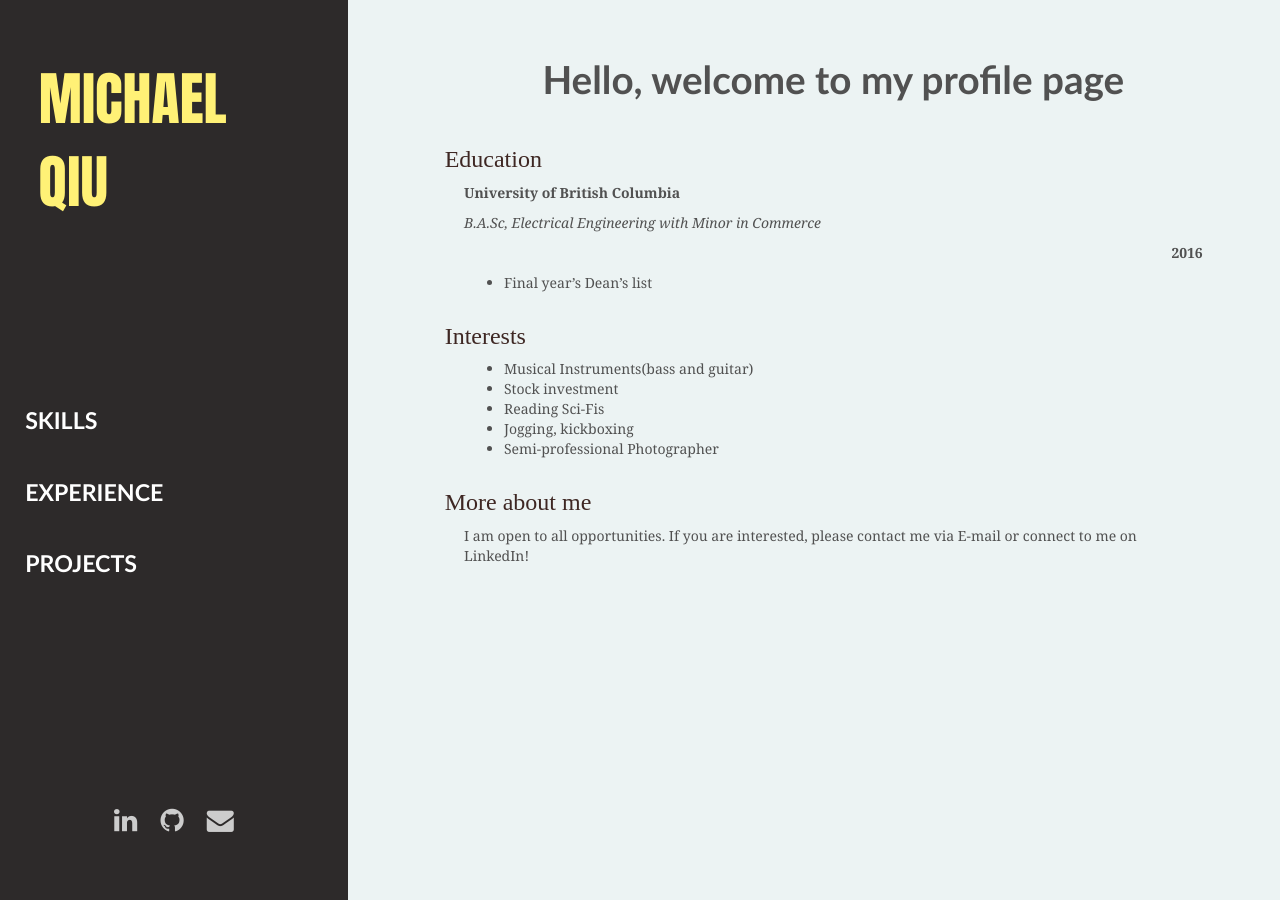
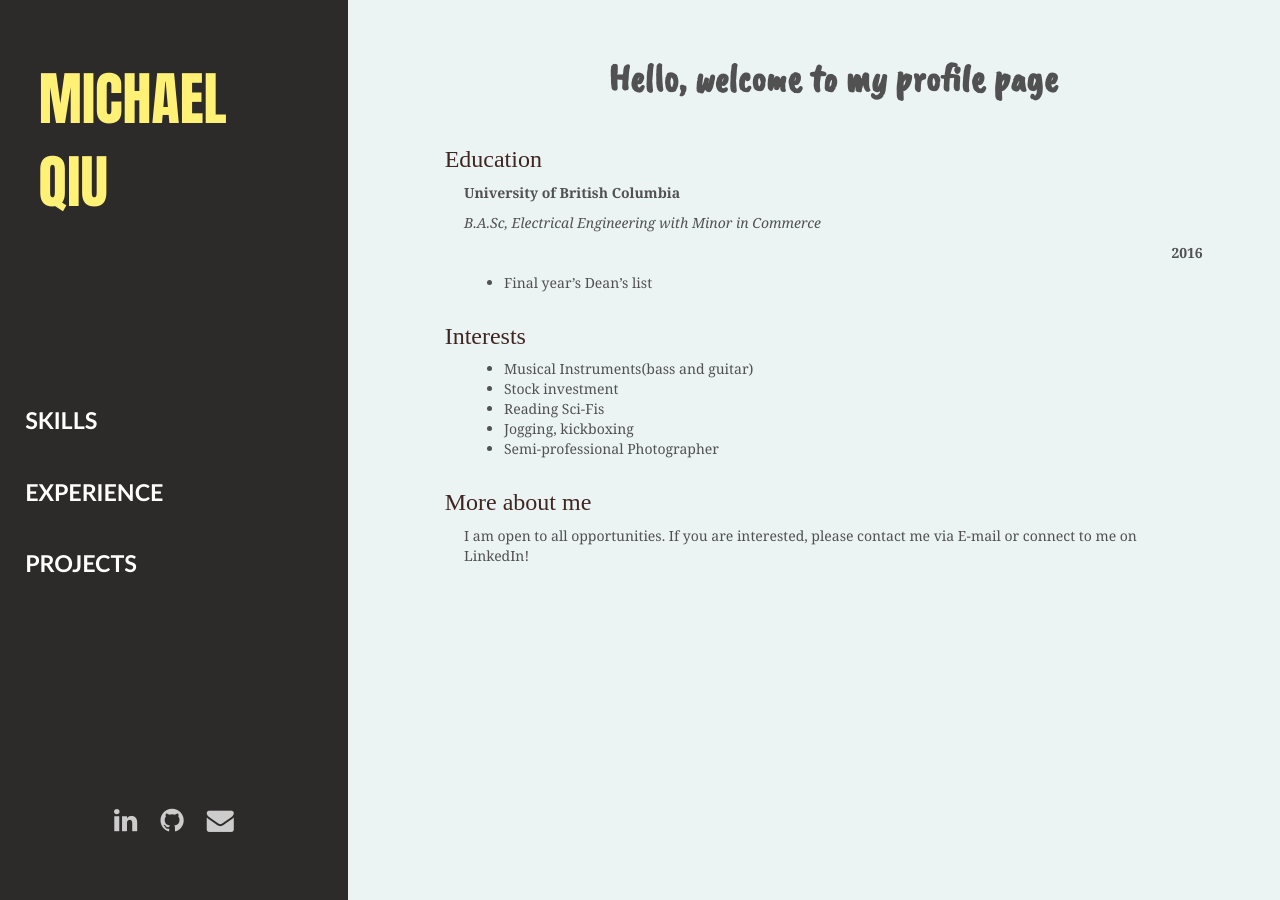
Before and after one commit to jmikerq/jmikerq.github.io, a Jekyll site: the page built from index.md, in a window 1280 px wide. Built offline with Jekyll 4.4.1, drawn with Linux system fonts in a browser that asks for light colours; nearby versions of some CDN libraries; some web fonts are replaced.

Commit message:
changed welcome font

```diff
--- a/_includes/head.html
+++ b/_includes/head.html
@@ -20,6 +20,7 @@
 	<link rel="stylesheet" href="{{ "/assets/css/hover.css" | prepend: site.baseurl }}">
 	<link rel="stylesheet" href="https://cdnjs.cloudflare.com/ajax/libs/animate.css/3.5.2/animate.min.css">
 	<link href="https://fonts.googleapis.com/css?family=Amiko:700" rel="stylesheet">
+	<link href="https://fonts.googleapis.com/css?family=Caveat+Brush" rel="stylesheet">
 	<link rel="stylesheet" href="https://maxcdn.bootstrapcdn.com/bootstrap/3.3.7/css/bootstrap.min.css">
 	<link href="https://fonts.googleapis.com/css?family=Finger+Paint|PT+Sans:400,700" rel="stylesheet">
 	<link rel="stylesheet" href="{{ "/assets/fonts/font-awesome/css/font-awesome.min.css" | prepend: site.baseurl }}">
--- a/assets/css/main.css
+++ b/assets/css/main.css
@@ -1103,7 +1103,8 @@ img.post-image, img.page-img {
 }
 
 .welcome-title {
-  font-family: "Trebuchet MS";
+  /* font-family: "Trebuchet MS"; */
+  font-family: 'Caveat Brush', cursive;
   text-align: center;
   font-weight:bold;
   font-size: 2rem;
```
